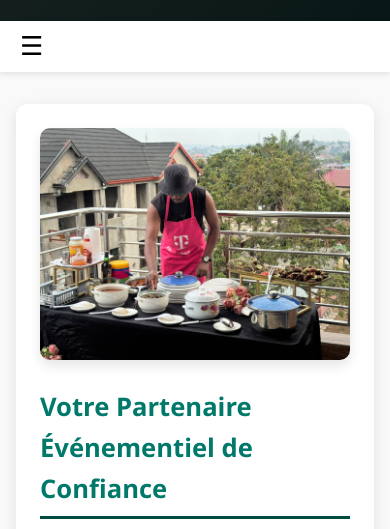
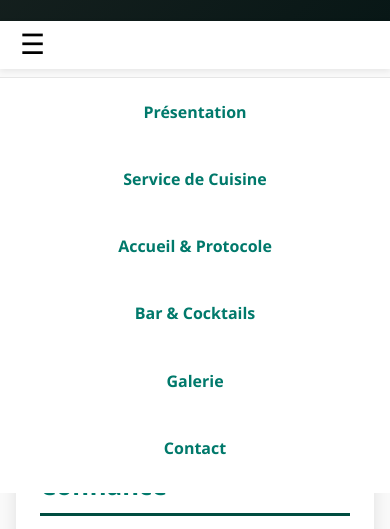
Before and after one commit to Amikisawani/glo-service-site, a plain HTML site: page index.html in a window 390 px wide. Both pictures are taken after a click on the button "Ouvrir le menu". Shown: the part 256-785 px from the top of the page. Drawn offline with Linux system fonts and the light colour scheme.

Commit message:
Amelioration de la navigation

```diff
--- a/index.html
+++ b/index.html
@@ -8,15 +8,54 @@
 
 </head>
 <script>
-  // --- MENU HAMBURGER POUR SMARTPHONE ---
+document.addEventListener('DOMContentLoaded', () => {
   const menuToggle = document.querySelector('.menu-toggle');
   const navLinks = document.querySelector('.nav-links');
+  const MOBILE_BREAKPOINT = 600; // doit rester cohérent avec le @media
 
-  menuToggle.addEventListener('click', () => {
-    navLinks.classList.toggle('show');
+  if (!menuToggle || !navLinks) return;
+
+  // Toggle menu
+  menuToggle.addEventListener('click', (e) => {
+    const opened = navLinks.classList.toggle('show');
+    menuToggle.setAttribute('aria-expanded', opened ? 'true' : 'false');
   });
+
+  // Close menu when clicking outside (on small screens)
+  document.addEventListener('click', (e) => {
+    if (window.innerWidth <= MOBILE_BREAKPOINT && navLinks.classList.contains('show')) {
+      // si le clic n'est pas dans la nav-container, fermer
+      if (!e.target.closest('.nav-container')) {
+        navLinks.classList.remove('show');
+        menuToggle.setAttribute('aria-expanded', 'false');
+      }
+    }
+  });
+
+  // Close menu on ESC
+  document.addEventListener('keydown', (e) => {
+    if (e.key === 'Escape' && navLinks.classList.contains('show')) {
+      navLinks.classList.remove('show');
+      menuToggle.setAttribute('aria-expanded', 'false');
+      menuToggle.focus();
+    }
+  });
+
+  // If window is resized to desktop width, ensure menu is closed
+  window.addEventListener('resize', () => {
+    if (window.innerWidth > MOBILE_BREAKPOINT && navLinks.classList.contains('show')) {
+      navLinks.classList.remove('show');
+      menuToggle.setAttribute('aria-expanded', 'false');
+    }
+  });
+
+  // Safety: initial state correct (in case of previous state/caching)
+  if (window.innerWidth > MOBILE_BREAKPOINT) {
+    navLinks.classList.remove('show');
+    menuToggle.setAttribute('aria-expanded', 'false');
+  }
+});
 </script>
-
 <body>
 <header>
   <div class="header-container">
@@ -30,18 +69,21 @@
 
 <nav class="navbar" aria-label="Navigation principale">
   <div class="nav-container">
-    <button class="menu-toggle" aria-label="Ouvrir le menu">☰</button>
+    <button class="menu-toggle" aria-label="Ouvrir le menu" aria-expanded="false" aria-controls="primary-navigation">
+      &#9776;
+    </button>
 
-    <ul class="nav-links">
-      <li><a href="#presentation">Présentation</a></li>
-      <li><a href="#cuisine">Service de Cuisine</a></li>
-      <li><a href="#accueil">Accueil & Protocole</a></li>
-      <li><a href="#bar">Bar & Cocktails</a></li>
-      <li><a href="#galerie">Galerie</a></li>
-      <li><a href="#contact">Contact</a></li>
+    <ul id="primary-navigation" class="nav-links" role="menubar">
+      <li role="none"><a role="menuitem" href="#presentation">Présentation</a></li>
+      <li role="none"><a role="menuitem" href="#cuisine">Service de Cuisine</a></li>
+      <li role="none"><a role="menuitem" href="#accueil">Accueil &amp; Protocole</a></li>
+      <li role="none"><a role="menuitem" href="#bar">Bar &amp; Cocktails</a></li>
+      <li role="none"><a role="menuitem" href="#galerie">Galerie</a></li>
+      <li role="none"><a role="menuitem" href="#contact">Contact</a></li>
     </ul>
   </div>
 </nav>
+
   <main>
     <section id="presentation" tabindex="0">
       <img src="img/ban_2glo.jpg" alt="Événement mariage élégant" class="service-image" />
--- a/style.css
+++ b/style.css
@@ -68,10 +68,10 @@
       position: sticky;
       top: 0;
       z-index: 100;
-    }/* === NAVIGATION === */
+    }/* ===== NAV RESPONSIVE (smartphone only) ===== */
 .navbar {
   background-color: #fff;
-  box-shadow: 0 2px 6px rgba(0,0,0,0.1);
+  box-shadow: 0 2px 6px rgba(0,0,0,0.08);
   position: sticky;
   top: 0;
   z-index: 1000;
@@ -84,56 +84,67 @@
   padding: 10px 20px;
 }
 
-/* Liens du menu */
+/* Desktop/default */
 .nav-links {
   list-style: none;
   display: flex;
   gap: 20px;
   margin: 0;
+  padding: 0;
+  align-items: center;
 }
 
 .nav-links a {
   text-decoration: none;
   color: #00796b;
-  font-weight: bold;
-  transition: color 0.3s ease;
+  font-weight: 600;
+  padding: 8px 6px;
 }
 
-.nav-links a:hover {
-  color: #004d40;
-}
-
-/* --- Bouton menu hamburger --- */
+/* hamburger hidden by default (desktop) */
 .menu-toggle {
-  font-size: 26px;
+  display: none;
+  font-size: 28px;
   background: none;
   border: none;
   cursor: pointer;
-  display: none; /* caché par défaut */
+  line-height: 1;
 }
 
-/* === Responsive smartphone uniquement === */
+/* ===== Only apply mobile behavior under 600px ===== */
 @media (max-width: 600px) {
   .menu-toggle {
-    display: block; /* visible sur smartphone */
+    display: block; /* visible on smartphones */
   }
 
+  /* Stack menu vertically and hide with max-height trick for smooth open/close */
   .nav-links {
     position: absolute;
-    top: 60px;
+    top: 56px; /* adjust if header taller */
     left: 0;
     right: 0;
     background-color: #fff;
     flex-direction: column;
-    gap: 15px;
+    gap: 12px;
     align-items: center;
-    padding: 15px 0;
-    border-top: 1px solid #ddd;
-    display: none; /* masqué par défaut */
+    padding: 0 10px;
+    border-top: 1px solid #e6e6e6;
+    overflow: hidden;
+    max-height: 0;              /* hidden by default */
+    transition: max-height 0.34s ease, padding 0.2s ease;
   }
 
+  /* When menu opened */
   .nav-links.show {
-    display: flex; /* s’affiche quand on appuie sur ☰ */
+    max-height: 420px;          /* large enough to show items, adjust if many links */
+    padding: 12px 0;
+  }
+
+  .nav-links a {
+    display: block;
+    width: 100%;
+    text-align: center;
+    padding: 10px 6px;
   }
 }
 
```
